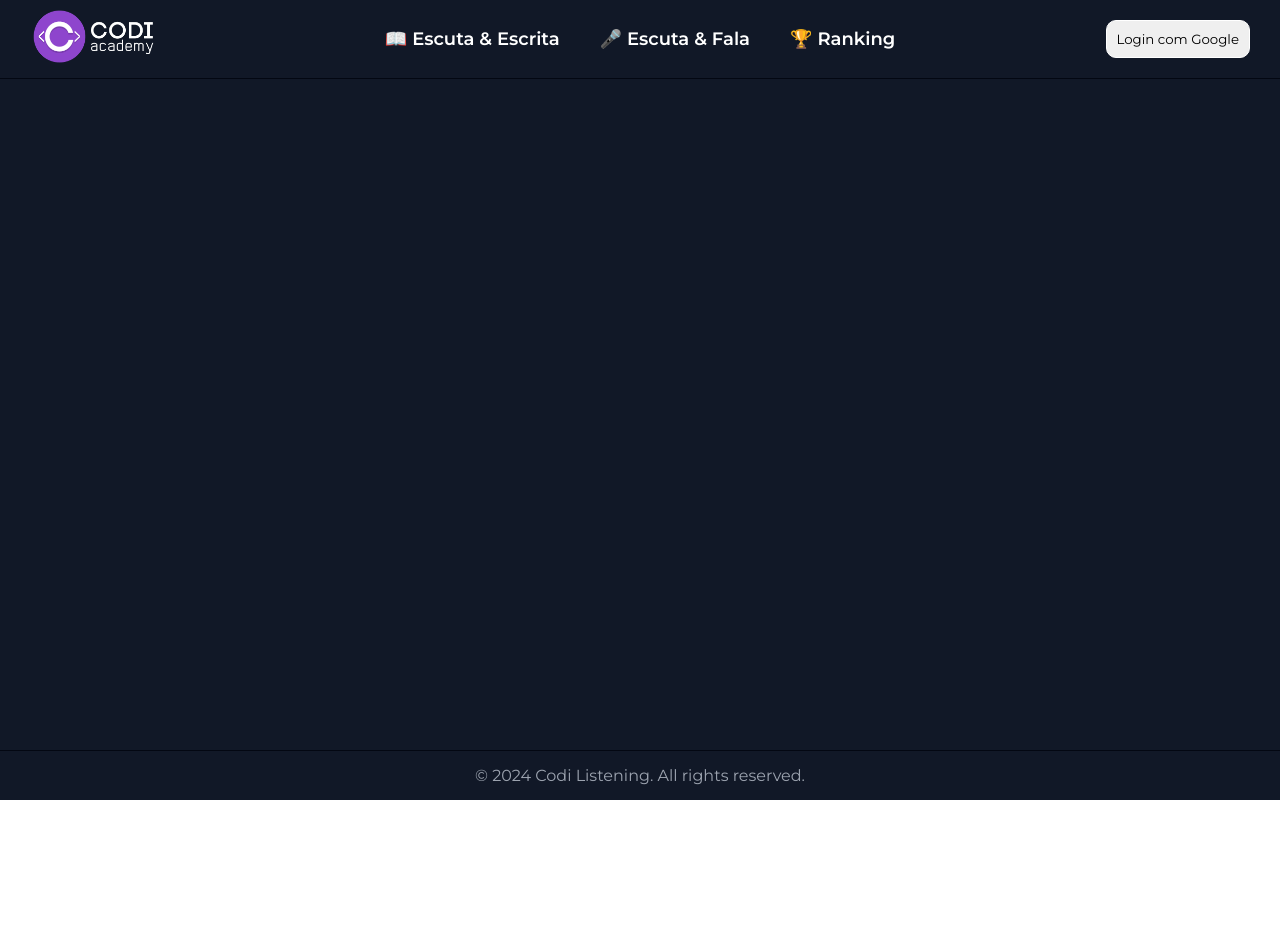
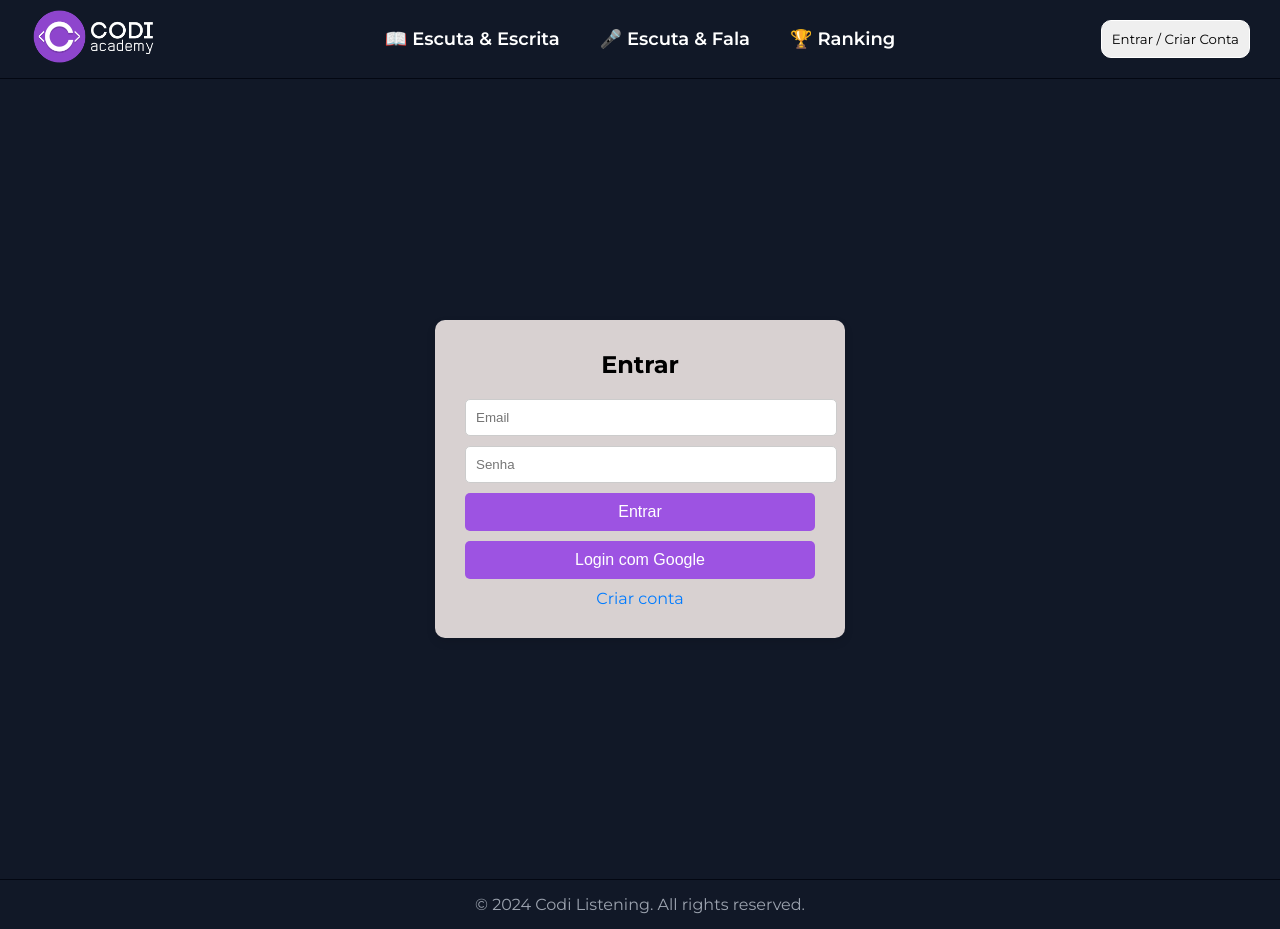
Before and after one commit to Daniel-Thielmann/English-Software, a React (Vite) app in the folder frontend/: page /auth in a window 1280 px wide. Before the commit the page ends 800 px from the top, so only its background shows below. Built offline with nearby package versions, Linux system fonts and the light colour scheme; no server answers.

Commit message:
auth bugs

```diff
--- a/frontend/src/App.jsx
+++ b/frontend/src/App.jsx
@@ -7,6 +7,7 @@ import ListeningSpeaking from "./pages/ListeningSpeaking";
 import RankingComponent from "./Components/Ranking/RankingComponent";
 import "./global.css";
 import TelaFinal from "./Components/Pratica/TelaFinal";
+import AuthPage from "./Components/AuthPage/AuthPage";
 
 const App = () => {
   return (
@@ -20,6 +21,7 @@ const App = () => {
             <Route path="/listening-speaking" element={<ListeningSpeaking />} />
             <Route path="/ranking" element={<RankingComponent />} />{" "}
             <Route path="/tela-final" element={<TelaFinal />} />
+            <Route path="/auth" element={<AuthPage />} />
           </Routes>
         </main>
         <Footer />
--- /dev/null
+++ b/frontend/src/Components/AuthPage/AuthPage.css
@@ -0,0 +1,56 @@
+.auth-page {
+  display: flex;
+  justify-content: center;
+  align-items: center;
+  height: 100vh;
+  background-color: var(--gray-900);
+  font-family: "Montserrat", sans-serif;
+}
+
+.auth-container {
+  background: rgb(216, 209, 209);
+  padding: 30px;
+  border-radius: 10px;
+  box-shadow: 0 4px 10px rgba(0, 0, 0, 0.1);
+  text-align: center;
+  width: 350px;
+}
+
+.auth-container h2 {
+  margin-bottom: 20px;
+}
+
+.auth-container input {
+  width: 100%;
+  padding: 10px;
+  margin-bottom: 10px;
+  border: 1px solid #ccc;
+  border-radius: 5px;
+}
+
+.auth-container button {
+  width: 100%;
+  padding: 10px;
+  border: none;
+  background-color: #9d53e2;
+  color: white;
+  font-size: 16px;
+  cursor: pointer;
+  margin-bottom: 10px;
+  border-radius: 5px;
+}
+
+.auth-container button:disabled {
+  background-color: #ccc;
+}
+
+.auth-container p {
+  font-family: "Montserrat", sans-serif;
+  cursor: pointer;
+  color: #007bff;
+}
+
+.error-message {
+  color: red;
+  margin-top: 10px;
+}
--- /dev/null
+++ b/frontend/src/Components/AuthPage/AuthPage.jsx
@@ -0,0 +1,162 @@
+import { useState } from "react";
+import { useNavigate } from "react-router-dom";
+import {
+  signInWithEmailAndPassword,
+  createUserWithEmailAndPassword,
+  signInWithPopup,
+  updateProfile,
+} from "firebase/auth";
+import { auth, provider } from "../../utils/firebaseConfig";
+import "./AuthPage.css";
+
+const AuthPage = () => {
+  const [name, setName] = useState(""); // 🔹 Adicionando nome
+  const [email, setEmail] = useState("");
+  const [password, setPassword] = useState("");
+  const [isRegistering, setIsRegistering] = useState(false);
+  const [loading, setLoading] = useState(false);
+  const [error, setError] = useState("");
+  const navigate = useNavigate();
+
+  // 🔹 Função para registrar usuário no Firestore
+  const registerUserInDatabase = async (user, displayName) => {
+    console.log("📡 Tentando enviar usuário para o backend:", {
+      uid: user.uid,
+      email: user.email,
+      name: displayName || "Usuário",
+    });
+
+    try {
+      const response = await fetch("http://localhost:3000/api/create-user", {
+        method: "POST",
+        headers: {
+          "Content-Type": "application/json",
+        },
+        body: JSON.stringify({
+          uid: user.uid,
+          email: user.email,
+          name: displayName || "Usuário",
+        }),
+      });
+
+      const data = await response.json();
+      console.log("✅ Resposta do backend:", data);
+    } catch (err) {
+      console.error("❌ Erro ao salvar usuário no banco de dados:", err);
+    }
+  };
+
+  const handleEmailAuth = async (e) => {
+    e.preventDefault();
+    setLoading(true);
+    setError("");
+
+    try {
+      console.log("📡 Tentando criar usuário no Firebase com:", {
+        email,
+        password,
+      });
+
+      let userCredential;
+      if (isRegistering) {
+        userCredential = await createUserWithEmailAndPassword(
+          auth,
+          email,
+          password
+        );
+        console.log("✅ Usuário criado com sucesso:", userCredential.user);
+
+        // Atualiza o nome, se fornecido
+        if (name.trim() !== "") {
+          await updateProfile(userCredential.user, { displayName: name });
+          console.log("✅ Nome atualizado no Firebase:", name);
+        }
+
+        // Envia para o Firestore
+        console.log("📡 Enviando dados para o backend:", {
+          uid: userCredential.user.uid,
+          email: userCredential.user.email,
+          name,
+        });
+
+        await registerUserInDatabase(userCredential.user, name);
+      } else {
+        console.log("📡 Tentando logar com:", { email, password });
+        userCredential = await signInWithEmailAndPassword(
+          auth,
+          email,
+          password
+        );
+        console.log("✅ Usuário logado:", userCredential.user);
+      }
+
+      navigate("/");
+    } catch (err) {
+      console.error("🔥 Erro ao autenticar:", err.code, err.message);
+      setError(`Erro Firebase: ${err.message}`);
+    }
+    setLoading(false);
+  };
+
+  const handleGoogleLogin = async () => {
+    setLoading(true);
+    try {
+      const result = await signInWithPopup(auth, provider);
+      const user = result.user;
+      console.log("✅ Usuário autenticado com Google:", user);
+
+      // 🔹 Registra usuário no Firestore com nome (se existir no Google)
+      await registerUserInDatabase(user, user.displayName);
+
+      navigate("/");
+    } catch (err) {
+      setError("Erro ao autenticar com Google.");
+      console.error(err);
+    }
+    setLoading(false);
+  };
+
+  return (
+    <div className="auth-page">
+      <div className="auth-container">
+        <h2>{isRegistering ? "Criar Conta" : "Entrar"}</h2>
+        <form onSubmit={handleEmailAuth}>
+          {isRegistering && (
+            <input
+              type="text"
+              placeholder="Nome (opcional)"
+              value={name}
+              onChange={(e) => setName(e.target.value)}
+            />
+          )}
+          <input
+            type="email"
+            placeholder="Email"
+            value={email}
+            onChange={(e) => setEmail(e.target.value)}
+            required
+          />
+          <input
+            type="password"
+            placeholder="Senha"
+            value={password}
+            onChange={(e) => setPassword(e.target.value)}
+            required
+          />
+          <button type="submit" disabled={loading}>
+            {loading ? "Carregando..." : isRegistering ? "Cadastrar" : "Entrar"}
+          </button>
+        </form>
+        <button onClick={handleGoogleLogin} disabled={loading}>
+          {loading ? "Carregando..." : "Login com Google"}
+        </button>
+        <p onClick={() => setIsRegistering(!isRegistering)}>
+          {isRegistering ? "Já tem conta? Entrar" : "Criar conta"}
+        </p>
+        {error && <div className="error-message">{error}</div>}
+      </div>
+    </div>
+  );
+};
+
+export default AuthPage;
--- a/frontend/src/Components/Navbar/Navbar.jsx
+++ b/frontend/src/Components/Navbar/Navbar.jsx
@@ -1,14 +1,13 @@
 import { useEffect, useState } from "react";
-import { Link } from "react-router-dom";
-import { onAuthStateChanged, signInWithPopup, signOut } from "firebase/auth";
-import { auth, provider } from "../../utils/firebaseConfig";
+import { Link, useNavigate } from "react-router-dom";
+import { onAuthStateChanged, signOut } from "firebase/auth";
+import { auth } from "../../utils/firebaseConfig";
 import navlogo from "../../assets/nav-logo.png";
 import "./Nav.css";
 
 const Navbar = ({ voltarParaInicio }) => {
   const [user, setUser] = useState(null);
-  const [loading, setLoading] = useState(false);
-  const [error, setError] = useState("");
+  const navigate = useNavigate();
 
   useEffect(() => {
     const unsubscribe = onAuthStateChanged(auth, (currentUser) => {
@@ -17,54 +16,8 @@ const Navbar = ({ voltarParaInicio }) => {
     return () => unsubscribe();
   }, []);
 
-  const handleLogin = async () => {
-    setLoading(true);
-    signInWithPopup(auth, provider)
-      .then((result) => {
-        const loggedUser = result.user;
-        setUser(loggedUser);
-
-        fetch("http://localhost:3000/api/create-user", {
-          method: "POST",
-          headers: { "Content-Type": "application/json" },
-          body: JSON.stringify({
-            uid: loggedUser.uid,
-            name: loggedUser.displayName,
-            email: loggedUser.email,
-          }),
-        })
-          .then((response) => {
-            if (!response.ok) {
-              throw new Error(`Erro do backend: ${response.status}`);
-            }
-            return response.json();
-          })
-          .then((data) => {
-            console.log("Usuário salvo no backend:", data);
-          })
-          .catch((error) => {
-            console.error("Erro ao salvar usuário:", error);
-            setError("Erro ao salvar usuário no backend.");
-          })
-          .finally(() => setLoading(false));
-      })
-      .catch((e) => {
-        console.error("Erro ao autenticar com o Google:", e);
-        alert("Falha na autenticação com Google. Verifique as configurações!");
-        setError("Erro ao autenticar com o Google.");
-        setLoading(false);
-      });
-  };
-
   const handleLogout = () => {
-    signOut(auth)
-      .then(() => {
-        setUser(null);
-      })
-      .catch((error) => {
-        console.error("Erro ao deslogar:", error);
-        setError("Erro ao deslogar.");
-      });
+    signOut(auth).then(() => setUser(null));
   };
 
   return (
@@ -89,31 +42,16 @@ const Navbar = ({ voltarParaInicio }) => {
 
       {user ? (
         <div className="right-container-logged">
-          <img
-            src={user.photoURL}
-            alt={user.displayName}
-            className="user-photo"
-          />
-          <span>{user.displayName}</span>
-          <span
-            className="material-symbols-outlined"
-            onClick={handleLogout}
-            id="logout"
-          >
+          <span>{user.email}</span>
+          <span className="material-symbols-outlined" onClick={handleLogout}>
             logout
           </span>
         </div>
       ) : (
-        <button
-          className="right-container"
-          onClick={handleLogin}
-          disabled={loading}
-        >
-          {loading ? "Carregando..." : "Login com Google"}
+        <button className="right-container" onClick={() => navigate("/auth")}>
+          Entrar / Criar Conta
         </button>
       )}
-
-      {error && <div className="error-message">{error}</div>}
     </div>
   );
 };
--- a/frontend/src/Components/Pratica/TelaFinal.jsx
+++ b/frontend/src/Components/Pratica/TelaFinal.jsx
@@ -1,32 +1,23 @@
-import React from "react";
 import { useLocation } from "react-router-dom";
 import "./TelaFinal.css";
 
 const TelaFinal = () => {
   const location = useLocation();
-  const { pointsWriting = 0, pointsSpeaking = 0 } = location.state || {};
+  const pointsWriting = location.state?.pointsWriting ?? "Ainda não concluiu";
+  const pointsSpeaking = location.state?.pointsSpeaking ?? "Ainda não concluiu";
+
+  console.log("📌 Tela Final - pontosWriting:", pointsWriting);
+  console.log("📌 Tela Final - pontosSpeaking:", pointsSpeaking);
 
   return (
     <div className="container-final">
-      <h1 className="header-final">🎉 Prática Concluída!</h1>
-      <p className="sub-final">Volte amanhã para continuar evoluindo! 🚀</p>
+      <h1>🎉 Prática Concluída!</h1>
+      <p>Volte amanhã para continuar evoluindo! 🚀</p>
 
-      <p className="resultado-final">
-        🗣️ Pontos de Fala:{" "}
-        {pointsSpeaking > 0 ? pointsSpeaking : "Ainda não concluiu"}
-      </p>
+      <p>🗣️ Pontos de Fala: {pointsSpeaking}</p>
+      <p>✍️ Pontos de Escrita: {pointsWriting}</p>
 
-      <p className="resultado-final">
-        ✍️ Pontos de Escrita:{" "}
-        {pointsWriting > 0 ? pointsWriting : "Ainda não concluiu"}
-      </p>
-
-      <button
-        className="btn-voltar"
-        onClick={() => (window.location.href = "/")}
-      >
-        🔙 Voltar ao Início
-      </button>
+      <button onClick={() => navigate("/")}>Voltar ao Início</button>
     </div>
   );
 };
```
Also changed, not shown: frontend/src/Components/Pratica/ListeningWritingComponent.jsx (+18 -18 lines), 1 other file (tests, documents, lock files or other folders).
